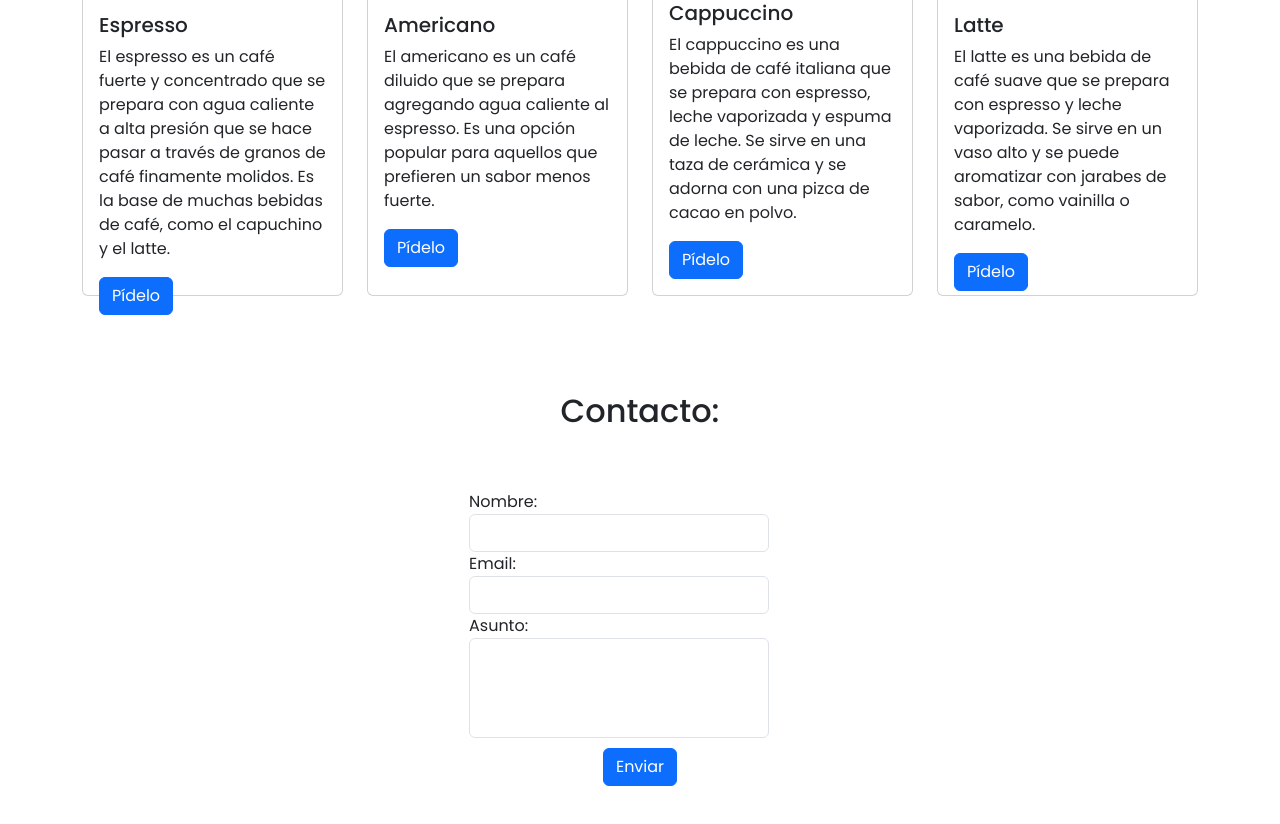
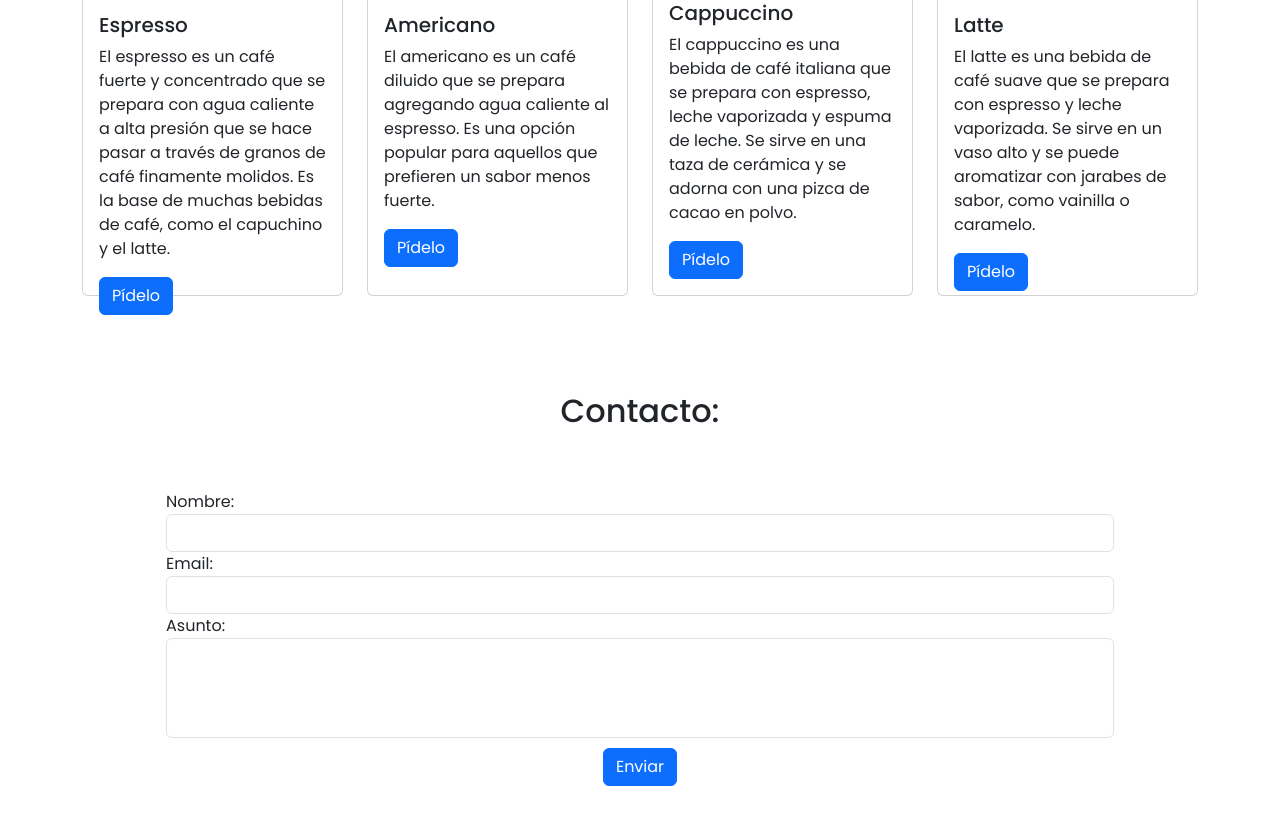
Before and after one commit to MiguelWebAlicante/cafesito, a plain HTML site: page index.html in a window 1280 px wide. Shown: the part 1804-2628 px from the top of the page. Drawn offline with Linux system fonts and the light colour scheme.

Commit message:
Update style.css

```diff
--- a/css/style.css
+++ b/css/style.css
@@ -52,13 +52,13 @@
 }
 
 .masInput {
-    width: max(300px, 80%);
+    width: 100%;
 }
 
 .marginsito {
     margin-bottom: 60px;
 }
 
-/* .form-group {
-    width: max-content;
-} */
+form {
+    width: 100%;
+}
```
